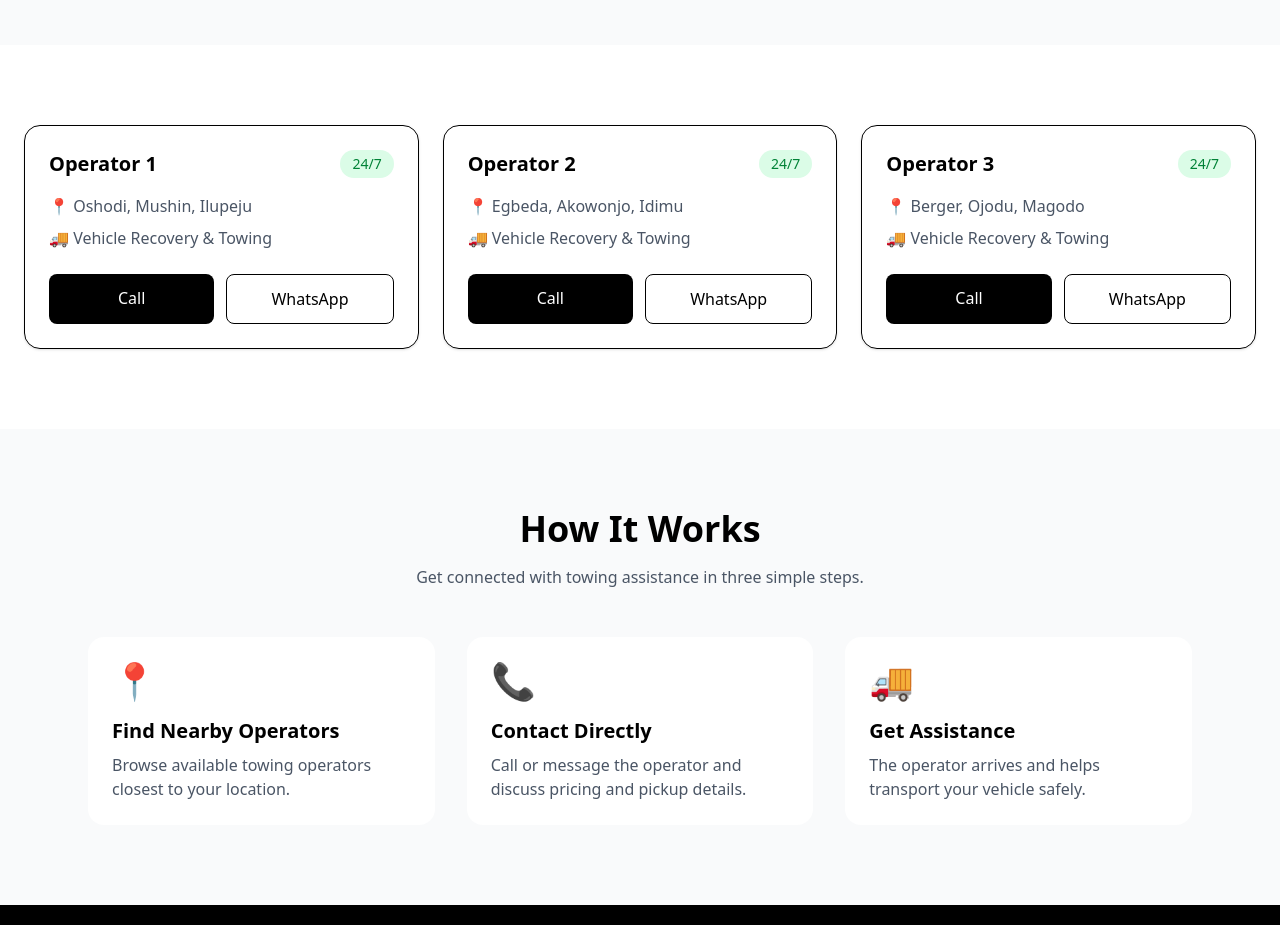
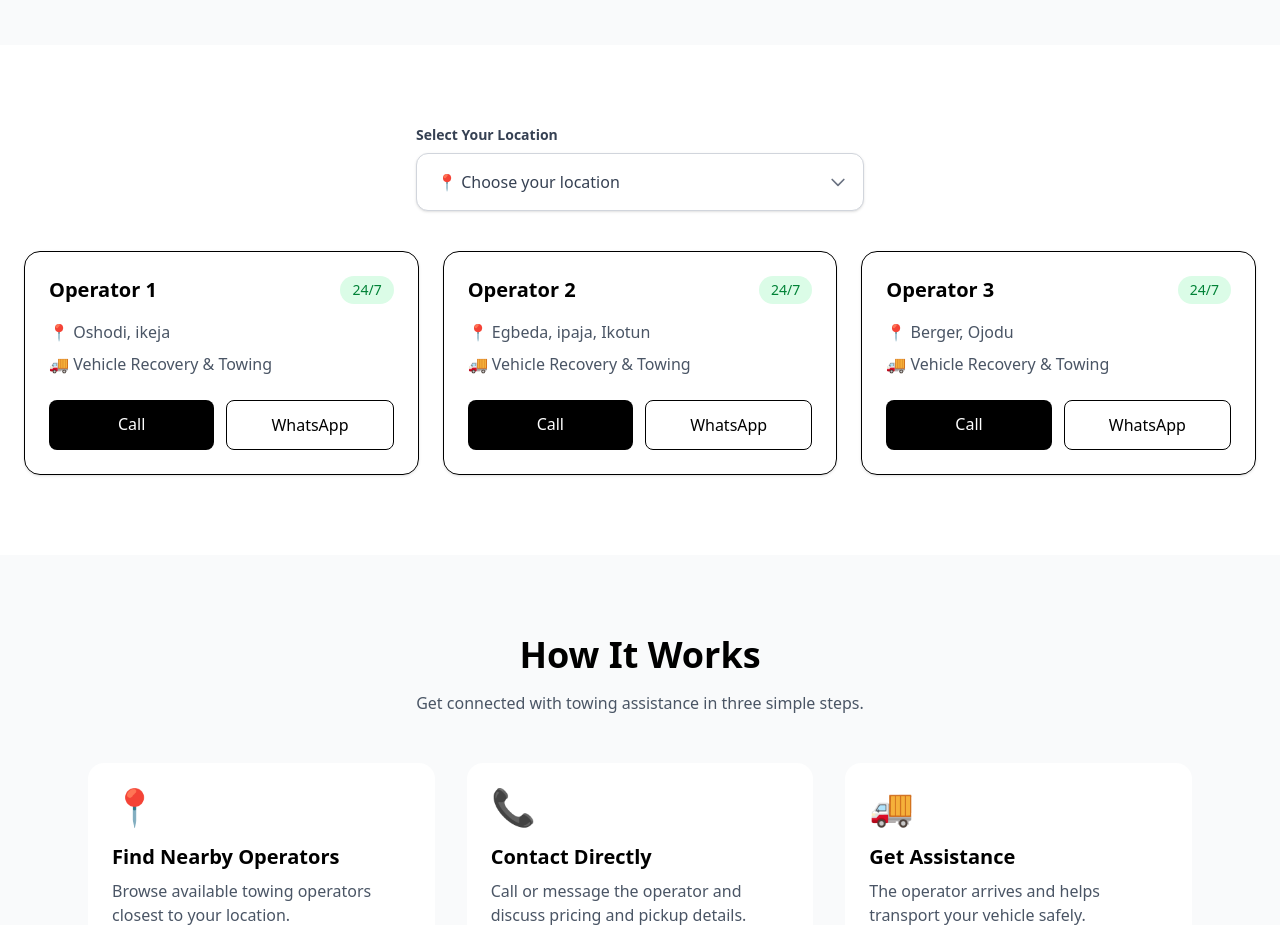
Before and after one commit to joshdgeek/Autodemand, a plain HTML site: page index.html in a window 1280 px wide. Shown: the part 1060-1985 px from the top of the page. Drawn offline with nearby package versions, Linux system fonts and the light colour scheme.

Commit message:
dynamic filter for operators

```diff
--- a/index.html
+++ b/index.html
@@ -133,6 +133,37 @@
     <div class="max-w-7xl mx-auto">
 
         <!-- header -->
+        <div class="max-w-md mx-auto mb-10">
+            <label for="location" class="block mb-2 text-sm font-semibold text-gray-700">
+                Select Your Location
+            </label>
+
+            <div class="relative">
+                <select id="location"
+                    class="w-full appearance-none rounded-xl border border-gray-300 bg-white px-5 py-4 pr-12 text-gray-700 shadow-sm outline-none transition focus:border-black focus:ring-2 focus:ring-black/10 cursor-pointer">
+
+                    <option value="all">📍 Choose your location</option>
+                    <option value="ipaja">Ipaja</option>
+                    <option value="egbeda">Egbeda</option>
+                    <option value="oshodi">Oshodi</option>
+                    <option value="berger">Berger</option>
+                    <option value="ikeja">Ikeja</option>
+                    <option value="apapa">Apapa</option>
+                    <option value="ikorodu">Ikorodu</option>
+
+                </select>
+
+                <!-- Dropdown Arrow -->
+                <div class="pointer-events-none absolute inset-y-0 right-4 flex items-center">
+                    <svg xmlns="http://www.w3.org/2000/svg" class="h-5 w-5 text-gray-500" fill="none"
+                        viewBox="0 0 24 24" stroke="currentColor">
+
+                        <path stroke-linecap="round" stroke-linejoin="round" stroke-width="2" d="M19 9l-7 7-7-7" />
+
+                    </svg>
+                </div>
+            </div>
+        </div>
 
         <!-- filters -->
 
--- a/script/data.js
+++ b/script/data.js
@@ -1,14 +1,27 @@
+let operators = [];
+
 fetch("./script/operators.json")
-    .then((res) => res.json())
-    .then((operators) => {
+    .then(res => res.json())
+    .then(data => {
+        operators = data;
+        renderOperators(operators);
+    });
+
+function renderOperators(list) {
+
     const container = document.getElementById("operator-container");
 
-        operators.forEach((operator) => {
+    container.innerHTML = "";
+
+    list.forEach(operator => {
+
         container.innerHTML += `
             <div class="border rounded-2xl p-6 shadow-sm hover:shadow-lg transition">
 
                 <div class="flex justify-between items-center mb-4">
-            <h3 class="text-xl font-bold">${operator.name}</h3>
+                    <h3 class="text-xl font-bold">
+                        ${operator.name}
+                    </h3>
 
                     <span class="text-sm px-3 py-1 bg-green-100 text-green-700 rounded-full">
                         ${operator.availability}
@@ -23,22 +36,46 @@ fetch("./script/operators.json")
                     🚚 ${operator.service}
                 </p>
 
-          <div class="flex gap-3">
-            <a
-              href="tel:${operator.phone}"
+                <div class="flex flex-col sm:flex-row gap-3">
+
+                    <a href="tel:${operator.phone}"
                         class="flex-1 text-center bg-black text-white py-3 rounded-lg">
                         Call
                     </a>
 
-            <a
-              href="https://wa.me/${operator.whatsapp}"
+                    <a href="https://wa.me/${operator.whatsapp}"
                         target="_blank"
                         class="flex-1 text-center border py-3 rounded-lg">
                         WhatsApp
                     </a>
+
                 </div>
 
             </div>
         `;
     });
+}
+
+const select = document.getElementById("location");
+
+select.addEventListener("change", () => {
+
+    const value = select.value;
+
+    if (value === "all") {
+        renderOperators(operators);
+        return;
+    }
+
+    const filtered = operators.filter(operator => {
+        for (let i = 0; i < operator.coverage.length; i++) {
+            if (operator.coverage[i].toLowerCase() === value.toLowerCase()) {
+                return true;
+            }
+        }
+        return operator.area.toLowerCase() === value.toLowerCase();
     });
+
+    renderOperators(filtered);
+
+});
--- a/script/operators.json
+++ b/script/operators.json
@@ -5,8 +5,7 @@
         "area": "Oshodi",
         "coverage": [
             "Oshodi",
-            "Mushin",
-            "Ilupeju"
+            "ikeja"
         ],
         "phone": "+2349117832675",
         "whatsapp": "2349117832675",
@@ -19,8 +18,8 @@
         "area": "Egbeda",
         "coverage": [
             "Egbeda",
-            "Akowonjo",
-            "Idimu"
+            "ipaja",
+            "Ikotun"
         ],
         "phone": "+2348144796470",
         "whatsapp": "2348144796470",
@@ -33,8 +32,7 @@
         "area": "Berger",
         "coverage": [
             "Berger",
-            "Ojodu",
-            "Magodo"
+            "Ojodu"
         ],
         "phone": "+2348033015891",
         "whatsapp": "2348033015891",
```
Lines whose indentation alone changed are shown as unchanged.
